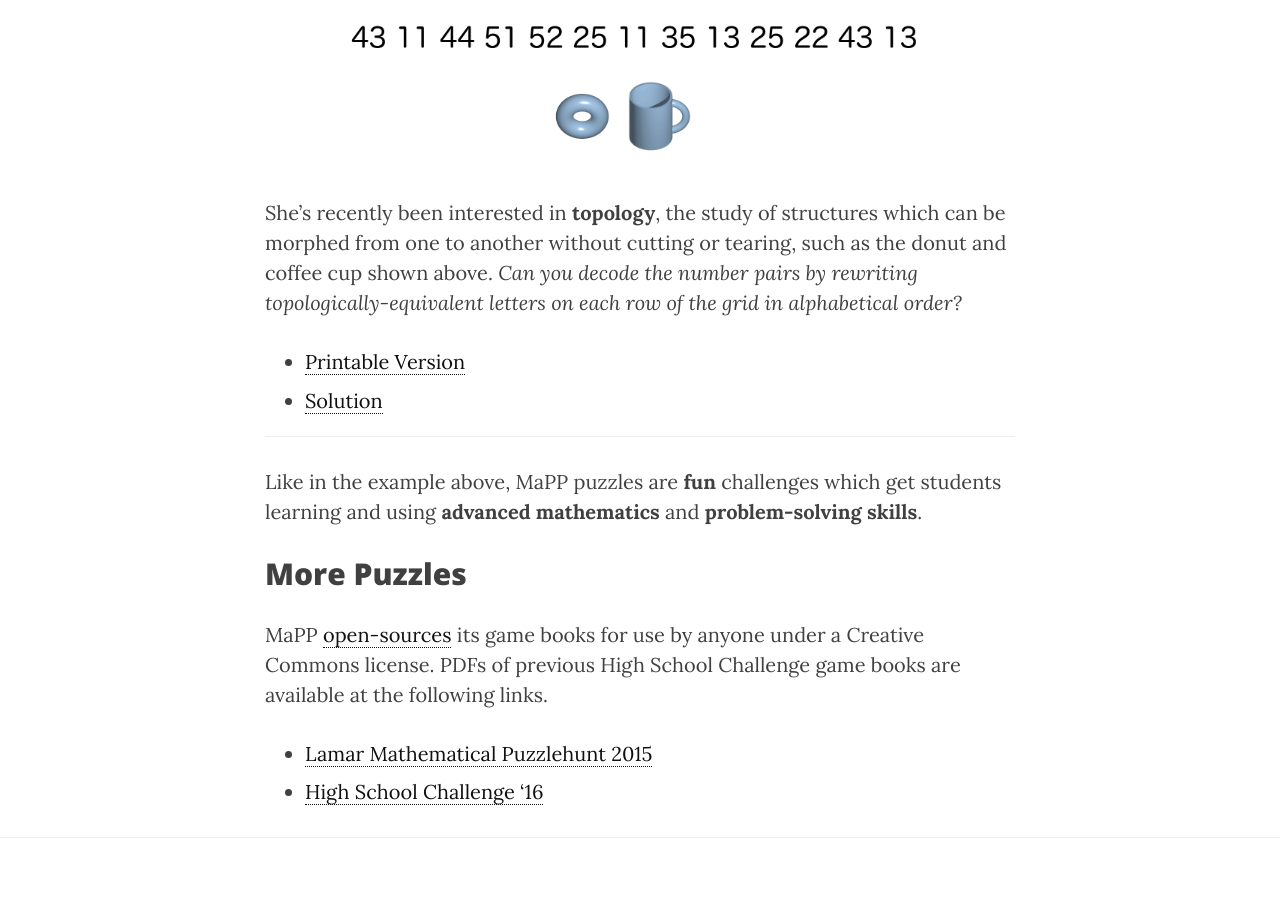
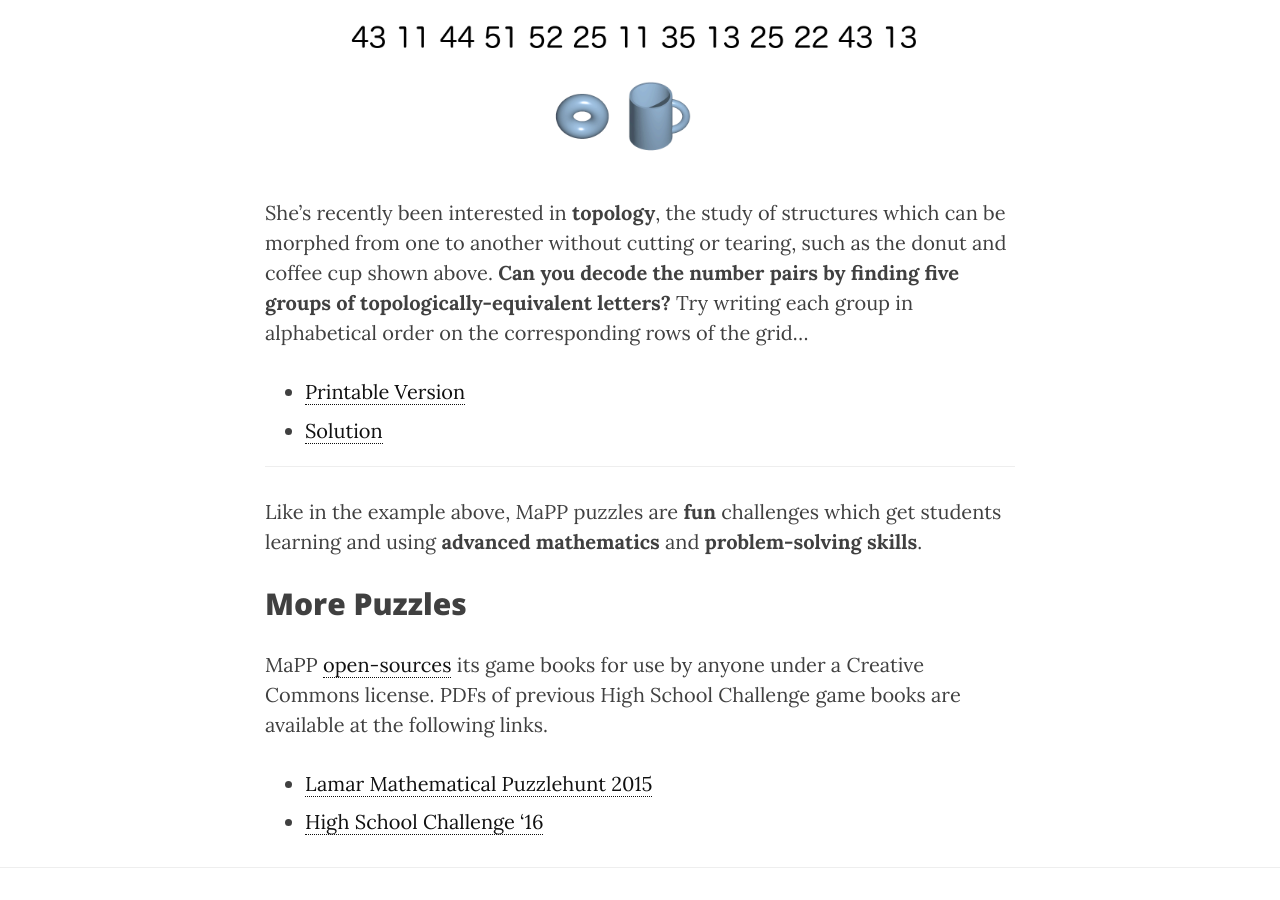
Before and after one commit to MaPPmath/mappmath.github.io, a Jekyll site: the page built from pages/1_puzzles.md, in a window 1280 px wide and 900 px high, scrolled down 1047 px. Built offline with Jekyll 4.4.1, drawn with Linux system fonts in a browser that asks for light colours; nearby versions of some CDN libraries.

Commit message:
tweak example puzzle wording

```diff
--- a/pages/1_puzzles.md
+++ b/pages/1_puzzles.md
@@ -14,8 +14,9 @@ A friend passes you a note with the following strange image.
 She's recently been interested in **topology**, the study of structures
 which can be morphed from one to another without cutting or tearing,
 such as the donut and coffee cup shown above.
-*Can you decode the number pairs by rewriting topologically-equivalent
-letters on each row of the grid in alphabetical order?*
+**Can you decode the number pairs by finding five groups of
+topologically-equivalent letters?** Try writing each group in alphabetical
+order on the corresponding rows of the grid...
 
 * [Printable Version](https://github.com/MaPPmath/example-puzzle/raw/master/mapp-example-puzzle.pdf)
 * [Solution](/img/topology-puzzle-solution.png)
```
